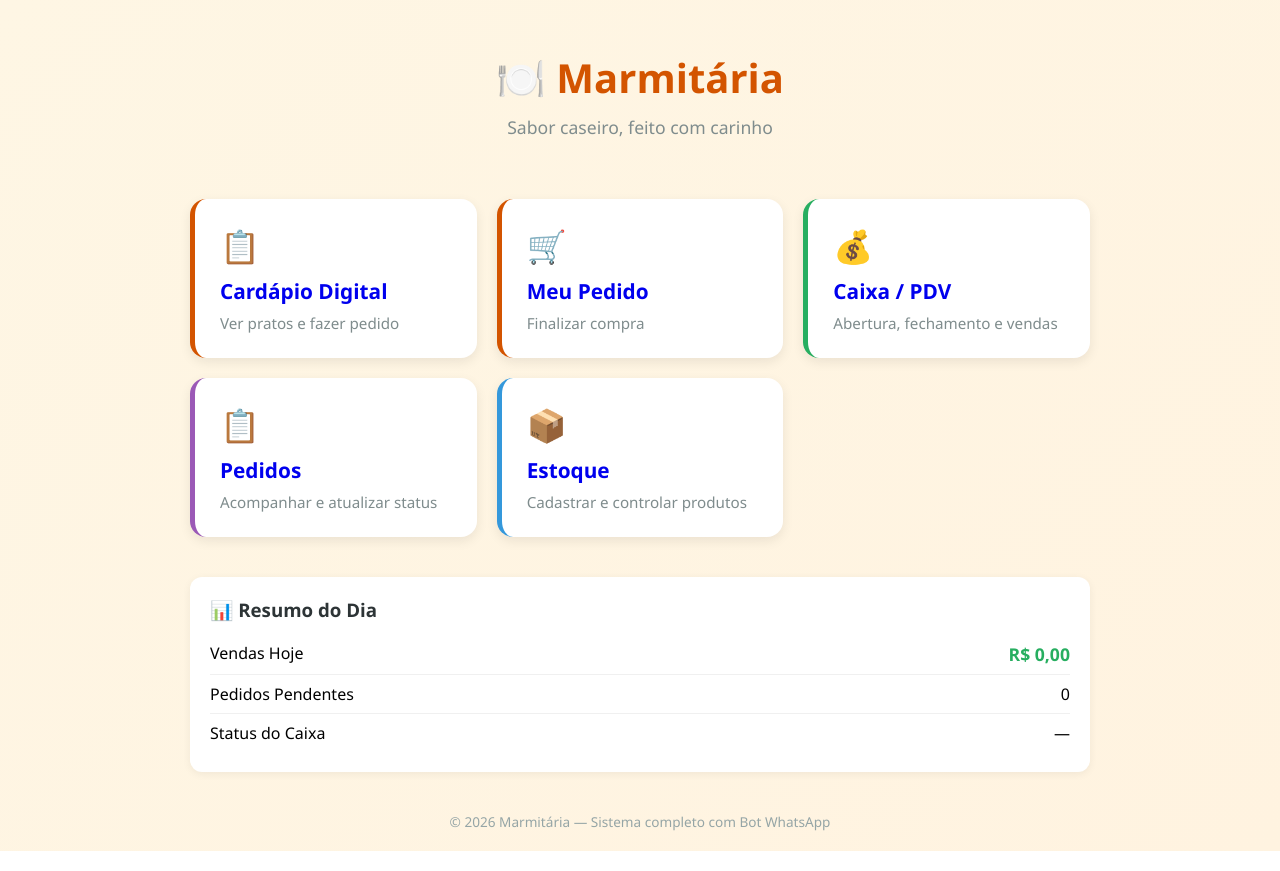
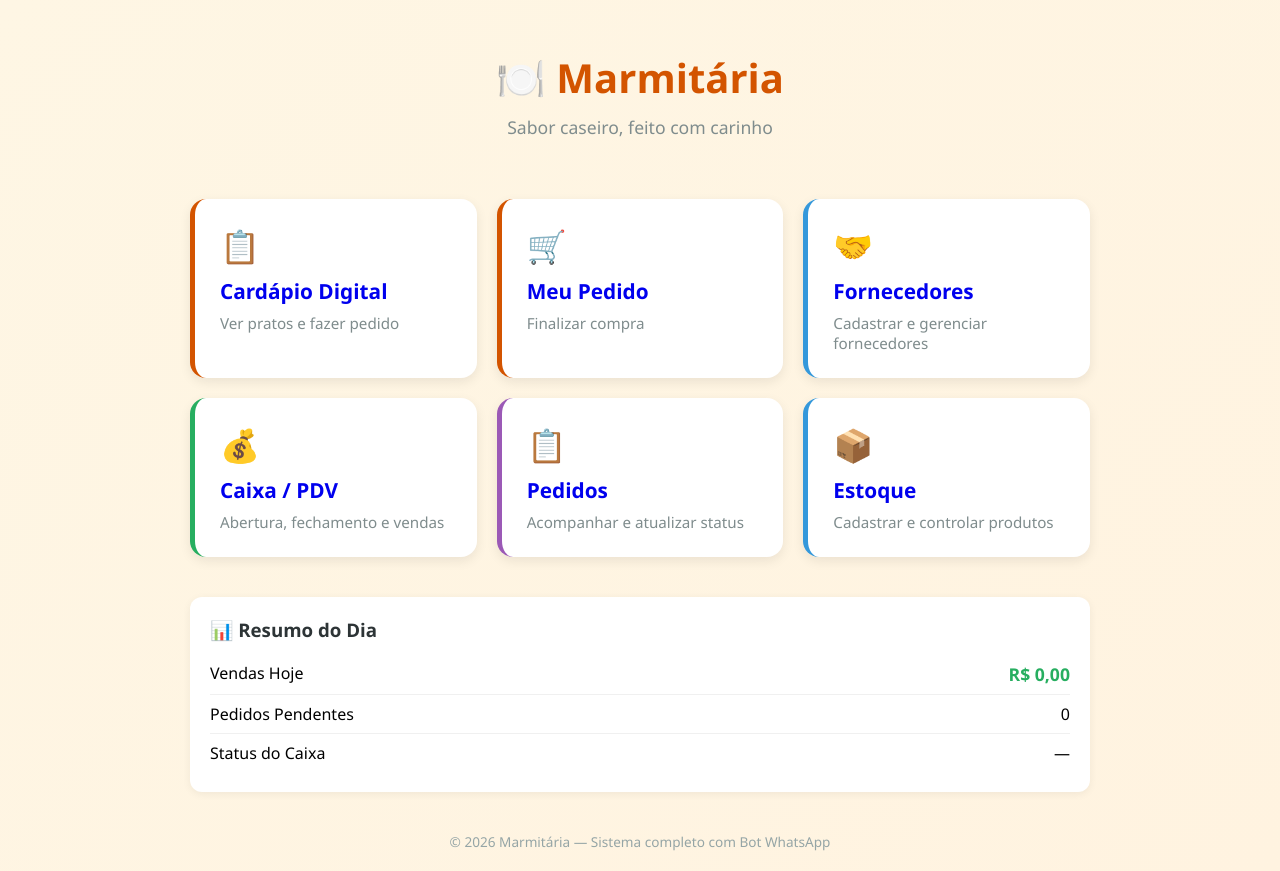
Before and after one commit to leandrocanuto2012-netizen/marmitaria-bot, a website: page public/index.html in a window 1280 px wide. Drawn offline with Linux system fonts and the light colour scheme; no server answers.

Commit message:
Add link to fornecedores page in index.html

```diff
--- a/public/index.html
+++ b/public/index.html
@@ -112,6 +112,12 @@
         <p>Finalizar compra</p>
       </a>
 
+      <a href="pdv/fornecedores.html" class="card estoque">
+        <div class="icone">🤝</div>
+        <h2>Fornecedores</h2>
+        <p>Cadastrar e gerenciar fornecedores</p>
+      </a>
+
       <a href="pdv/caixa.html" class="card pdv">
         <div class="icone">💰</div>
         <h2>Caixa / PDV</h2>
```
